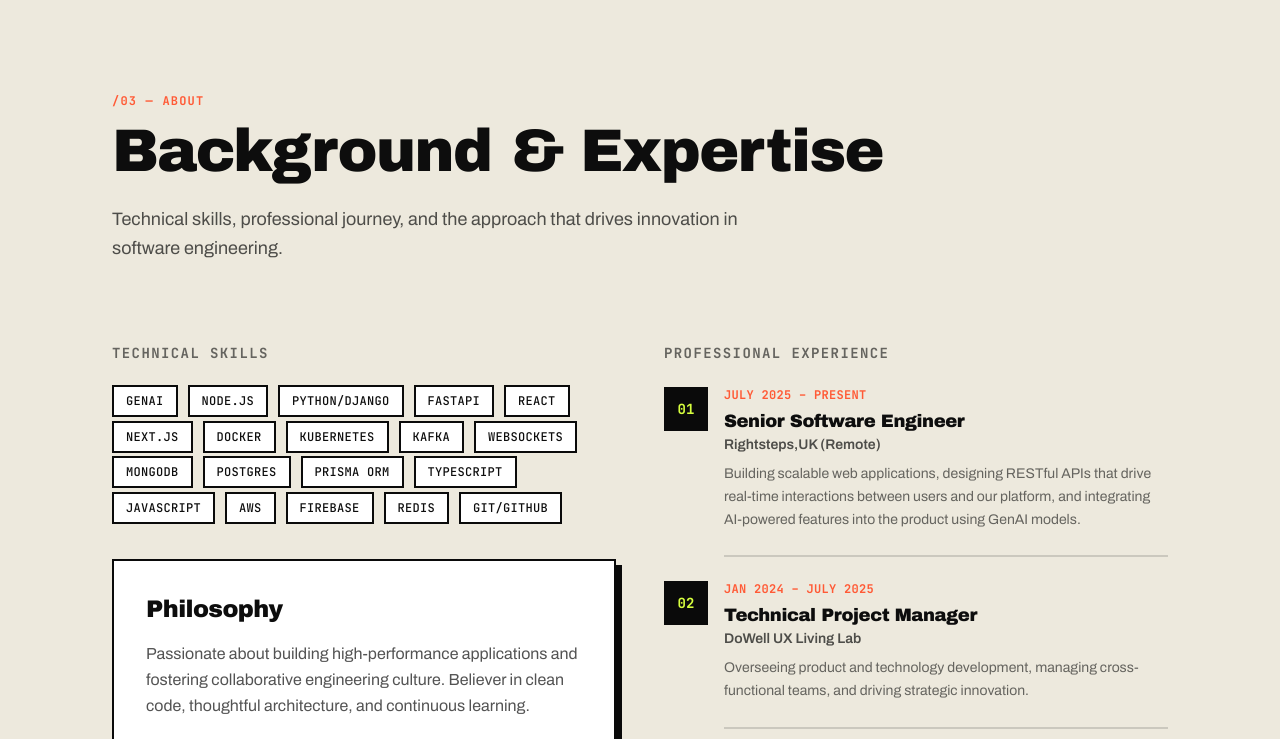
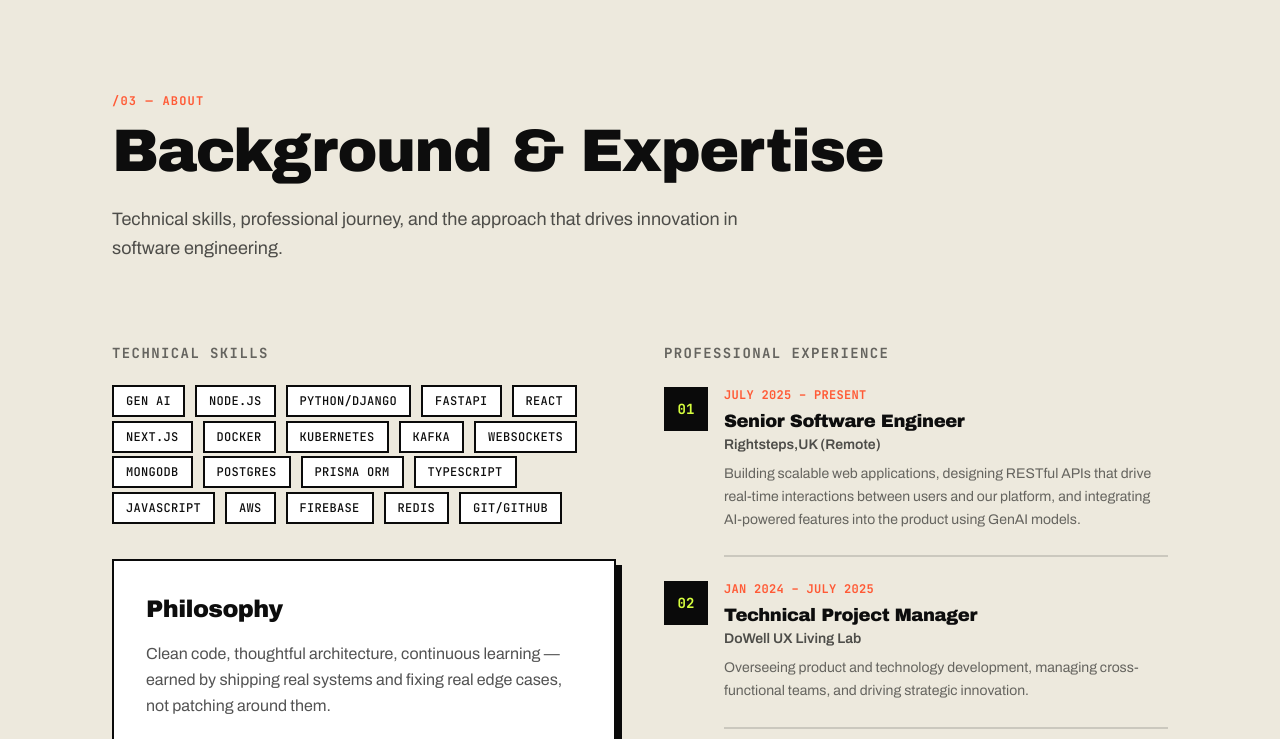
Before and after one commit to manishdashsharma/manish-portfolio, a React (Vite) app: page / in a window 1280 px wide. Shown: the part 2000-2739 px from the top of the page. Built offline with nearby package versions, Linux system fonts and the light colour scheme.

Commit message:
feat: update skills and development philosophy in About component for clarity and emphasis on real-world applications

```diff
--- a/src/components/About.tsx
+++ b/src/components/About.tsx
@@ -10,7 +10,7 @@ const About: React.FC = () => {
   });
 
   const skills = [
-    "GenAI", "Node.js", "Python/Django", "FastAPI", "React", "Next.js", "Docker",
+    "Gen AI", "Node.js", "Python/Django", "FastAPI", "React", "Next.js", "Docker",
     "Kubernetes", "Kafka", "WebSockets", "MongoDB", "Postgres",
     "Prisma ORM", "TypeScript", "JavaScript", "AWS", "firebase", "Redis","Git/Github"
   ];
@@ -92,12 +92,29 @@ const About: React.FC = () => {
                 Philosophy
               </h4>
               <p className="text-ink/70 mb-4 leading-relaxed">
-                Passionate about building high-performance applications and fostering collaborative
-                engineering culture. Believer in clean code, thoughtful architecture, and continuous learning.
+                Clean code, thoughtful architecture, continuous learning — earned by shipping real
+                systems and fixing real edge cases, not patching around them.
               </p>
               <p className="text-ink/70 leading-relaxed">
-                Development philosophy focuses on creating scalable solutions that solve real problems
-                while maintaining code quality and exceptional user experience.
+                Focused on solving real problems, not hypothetical ones — increasingly with GenAI
+                and LLMs, built in ways that are genuinely useful, not just bolted on.
+              </p>
+            </div>
+
+            <div
+              className={cn(
+                "brutal-card p-8 mt-10 opacity-0 transform translate-y-4",
+                inView && "opacity-100 translate-y-0"
+              )}
+              style={{ transitionDelay: "0.8s" }}
+            >
+              <h4 className="font-display text-2xl mb-4 tracking-tight">
+                Cloud &amp; Infrastructure
+              </h4>
+              <p className="text-ink/70 leading-relaxed">
+                Specialized in designing and implementing cloud infrastructure on AWS, with expertise
+                in containerization using Docker and Kubernetes, robust CI/CD pipelines for seamless
+                deployment, and GPU-backed infrastructure for running AI/ML workloads in production.
               </p>
             </div>
           </div>
@@ -130,22 +147,6 @@ const About: React.FC = () => {
                 </div>
               ))}
             </div>
-
-            <div
-              className={cn(
-                "brutal-card p-8 mt-10 opacity-0 transform translate-y-4",
-                inView && "opacity-100 translate-y-0"
-              )}
-              style={{ transitionDelay: "0.8s" }}
-            >
-              <h4 className="font-display text-2xl mb-4 tracking-tight">
-                Cloud &amp; Infrastructure
-              </h4>
-              <p className="text-ink/70 leading-relaxed">
-                Specialized in designing and implementing cloud infrastructure on AWS, with expertise
-                in containerization using Docker and Kubernetes, and robust CI/CD pipelines for seamless deployment.
-              </p>
-            </div>
           </div>
         </div>
       </div>
```
